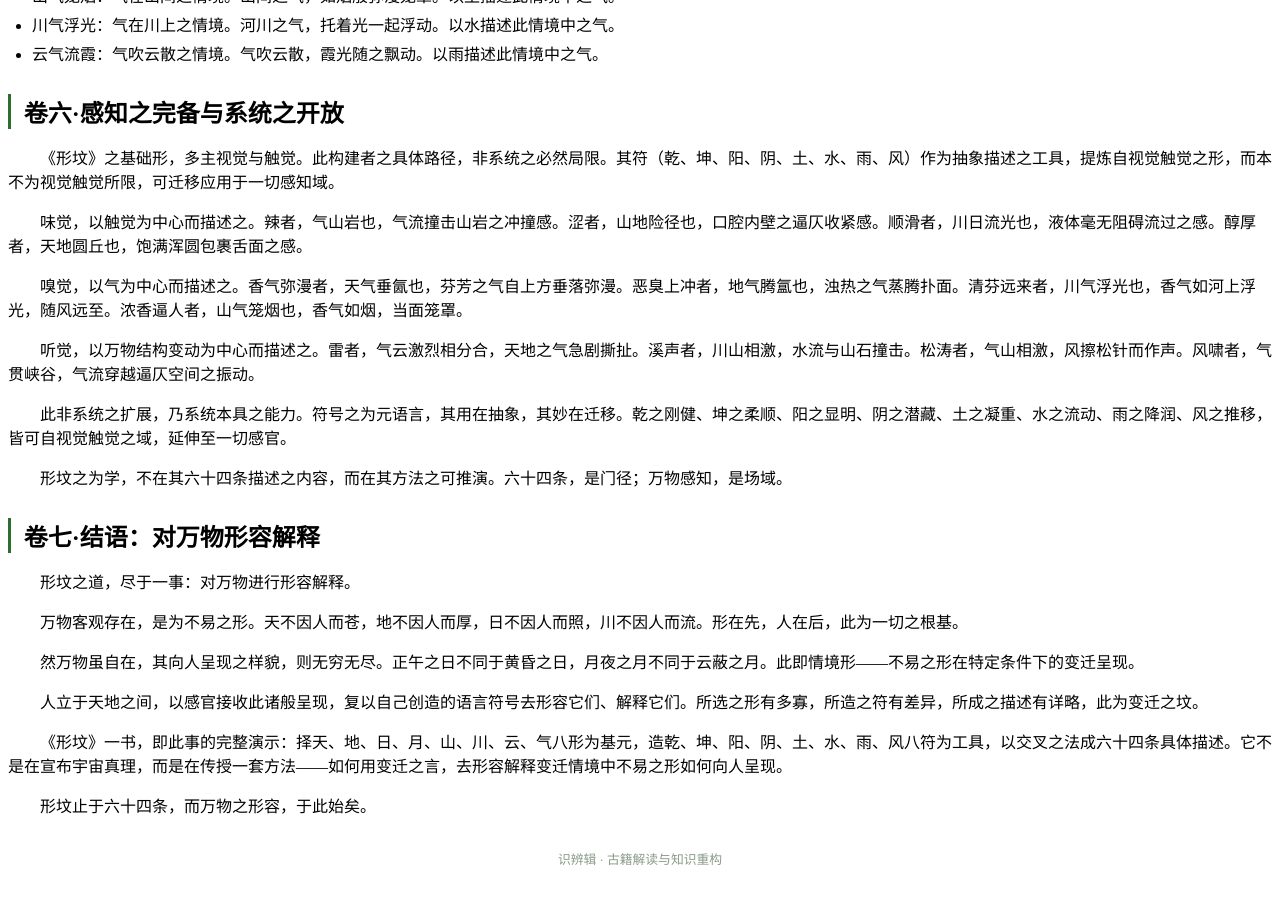
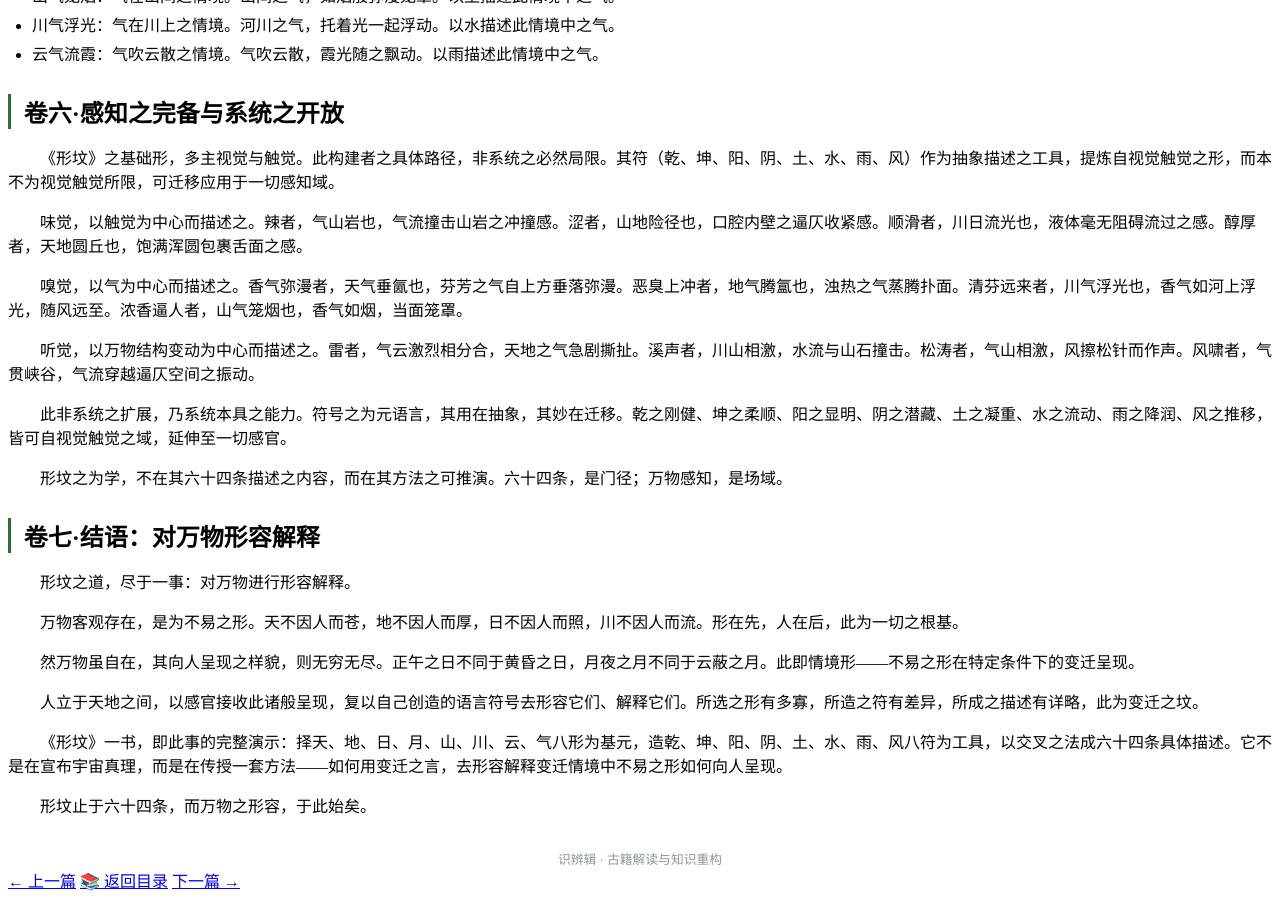
Before and after one commit to chixiao994/chixiao994.github.io, a Jekyll site: the page shibianji/interpretations/先秦/三坟/02-形坟：具象感知.html, which Jekyll copies as it is, in a window 1280 px wide and 900 px high, scrolled down 6002 px. Built offline with Jekyll 4.4.1, drawn with Linux system fonts in a browser that asks for light colours; before the commit the page ends 6878 px from its top, so only the background shows below that.

Commit message:
Update 02-形坟：具象感知.html

```diff
--- a/shibianji/interpretations/先秦/三坟/02-形坟：具象感知.html
+++ b/shibianji/interpretations/先秦/三坟/02-形坟：具象感知.html
@@ -251,5 +251,10 @@
 
     <div class="footer-note">识辨辑 · 古籍解读与知识重构</div>
 </div>
+<div class="series-nav">
+    <a href="01-雅伪论.html" class="prev">← 上一篇</a>
+    <a href="index.html" class="index">📚 返回目录</a>
+    <a href="03-阴阳解卦.html" class="next">下一篇 →</a>
+</div>
 </body>
 </html>
```
